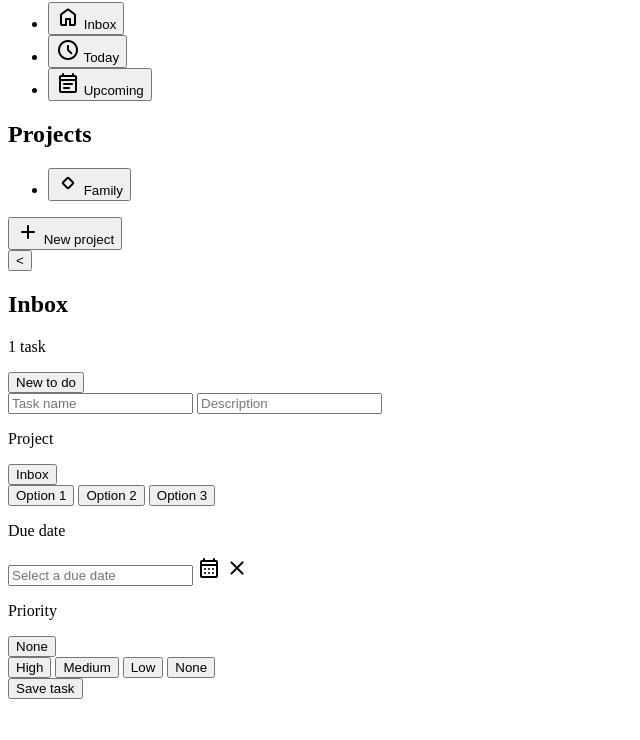
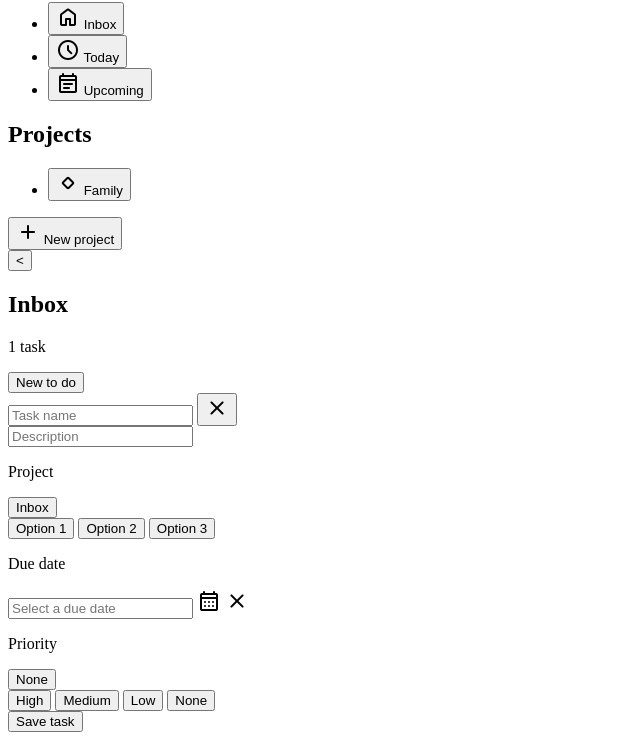
Before and after one commit to BenjaminFrias/to-do-list, a website: page src/template.html in a window 1280 px wide. Shown: the part 78-818 px from the top of the page, without its empty margins (0-640 px from the left). Drawn offline with nearby package versions, Linux system fonts and the light colour scheme.

Commit message:
add close pop up button

```diff
--- a/src/styles.css
+++ b/src/styles.css
@@ -253,7 +253,7 @@ input[type="checkbox"]:checked::after {
 }
 
 .to-do-priority::before {
-	content: "Change priority";
+	content: "Priority";
 	position: relative;
 	top: 100%;
 	left: 10px;
@@ -345,6 +345,12 @@ input[type="checkbox"]:checked::after {
 	margin: 5px 0px;
 }
 
+#to-do-pop-up > div:first-child {
+	display: flex;
+	justify-content: space-between;
+	gap: 20px;
+}
+
 #to-do-pop-up div p {
 	font-weight: 500;
 	font-size: 1.1rem;
@@ -357,7 +363,16 @@ input[type="checkbox"]:checked::after {
 	border-radius: 5px;
 }
 
+button#close-pop-up {
+	background: none;
+	display: flex;
+	padding: 0;
+	justify-content: center;
+	align-items: center;
+}
+
 #to-do-title {
+	flex: 1;
 	color: var(--black);
 	font-weight: 600;
 	font-size: 2rem;
@@ -389,23 +404,27 @@ input#to-do-date.flatpickr-input {
 
 /* BLURRY BACKGROUND */
 
-.blurry-bg {
-	display: none;
-	width: 10px;
-	height: 10px;
-	transition: all 200ms ease;
-}
-
-.blurry-bg.active {
-	display: block;
-	position: absolute;
+#to-do-pop-up-container {
+	position: fixed;
+	overflow: hidden;
+	height: 0px;
 	width: 100%;
-	height: 100%;
 	background: rgba(255, 255, 255, 0.19);
 	border-radius: 16px;
 	box-shadow: 0 4px 30px rgba(0, 0, 0, 0.1);
 	backdrop-filter: blur(3px);
 	-webkit-backdrop-filter: blur(2.8px);
 	z-index: 1;
-	transition: all 200ms ease;
+	opacity: 0;
+	visibility: hidden;
+	transition: opacity 0.3s ease-in-out, visibility 0.3s ease-in-out,
+		height 0.3s ease-in-out;
 }
+
+#to-do-pop-up-container.active {
+	opacity: 1;
+	visibility: visible;
+	height: 100%;
+	transition: opacity 0.3s ease-in-out, visibility 0.3s ease-in-out,
+		height 0.3s ease-in-out;
+}
--- a/src/template.html
+++ b/src/template.html
@@ -101,8 +101,9 @@
 			</div>
 
 			<!-- Create and edit to do pop up -->
-			<div class="blurry-bg active">
+			<div id="to-do-pop-up-container">
 				<div id="to-do-pop-up">
+					<div>
 						<input
 							type="text"
 							name="to-do-title"
@@ -110,6 +111,10 @@
 							placeholder="Task name"
 							autocomplete="off"
 						/>
+						<button type="button" id="close-pop-up">
+							<i class="material-symbols-rounded icon"> close </i>
+						</button>
+					</div>
 					<input
 						type="text"
 						name="description"
```
Also changed, not shown: src/index.js (+17 -1 lines). Lines whose indentation alone changed are shown as unchanged.
